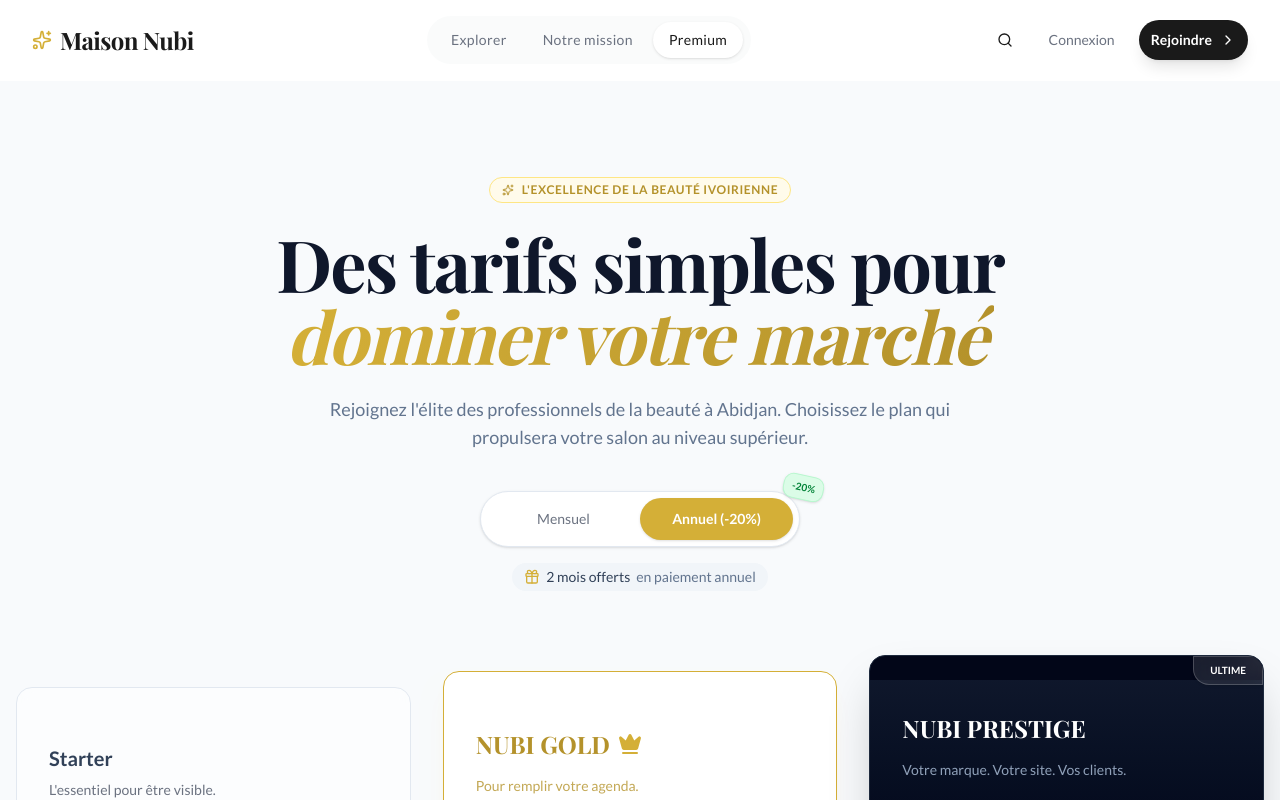
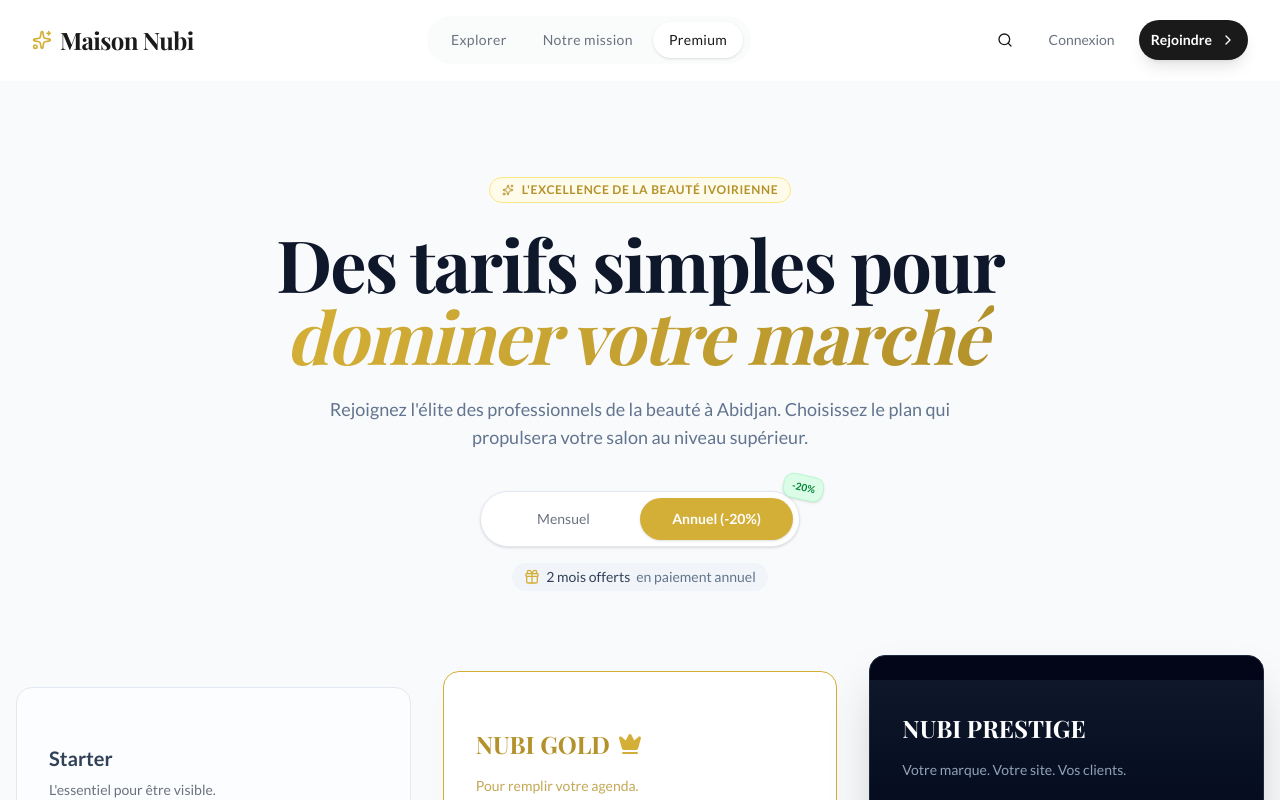
Before and after one commit to yoankdata/Maison-Nubi, a Next.js app: page /tarifs in a window 1280 px wide. Shown: the top 800 px of the page. Built offline with nearby package versions, Linux system fonts and the light colour scheme.

Commit message:
style: Suppression du badge ULTIME sur carte Prestige

```diff
--- a/src/app/(public)/tarifs/page.tsx
+++ b/src/app/(public)/tarifs/page.tsx
@@ -163,12 +163,6 @@ export default function PricingPage() {
 
                     {/* PRESTIGE CARD (NOUVEAU) */}
                     <Card className="relative border-slate-800 bg-slate-950 text-white shadow-2xl overflow-hidden transform md:-translate-y-4 transition-transform duration-300 hover:scale-[1.02]">
-                        {/* Ribbon */}
-                        <div className="absolute top-0 right-0">
-                            <div className="bg-white/10 backdrop-blur-md text-white border border-white/20 text-[10px] font-bold px-4 py-1.5 rounded-bl-xl shadow-sm z-10 relative">
-                                ULTIME
-                            </div>
-                        </div>
 
                         <CardHeader className="p-8 border-b border-white/10 bg-gradient-to-b from-slate-900 to-slate-950">
                             <div className="flex items-center gap-2 mb-2">
```
